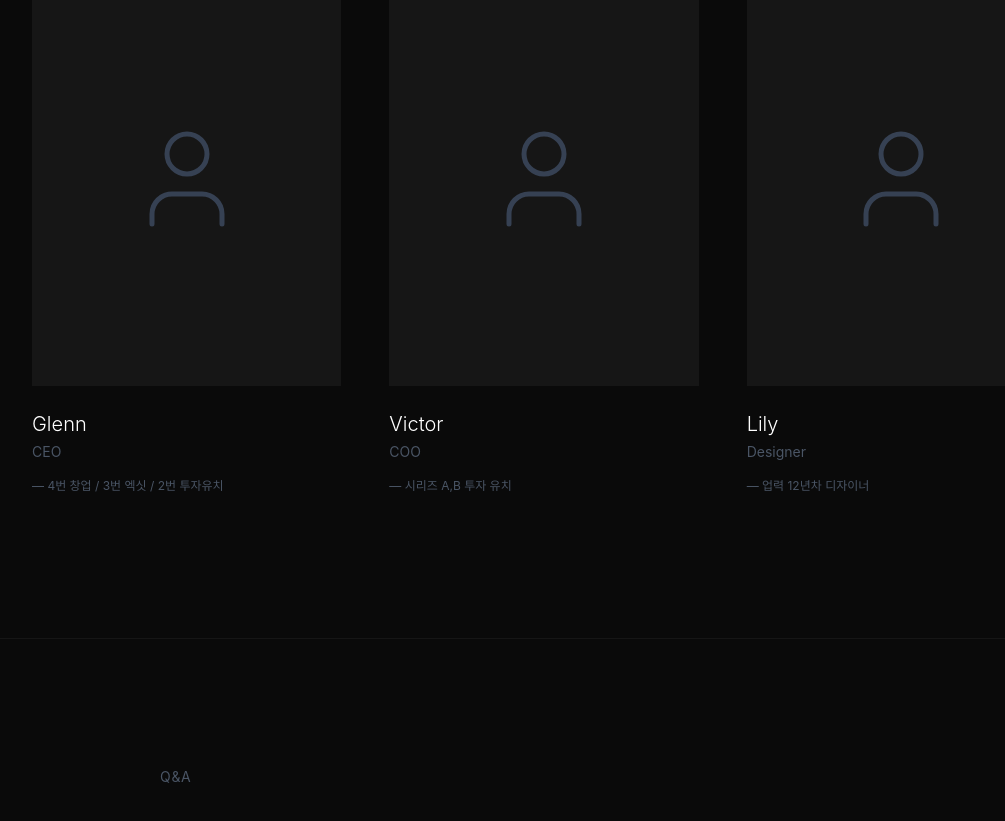
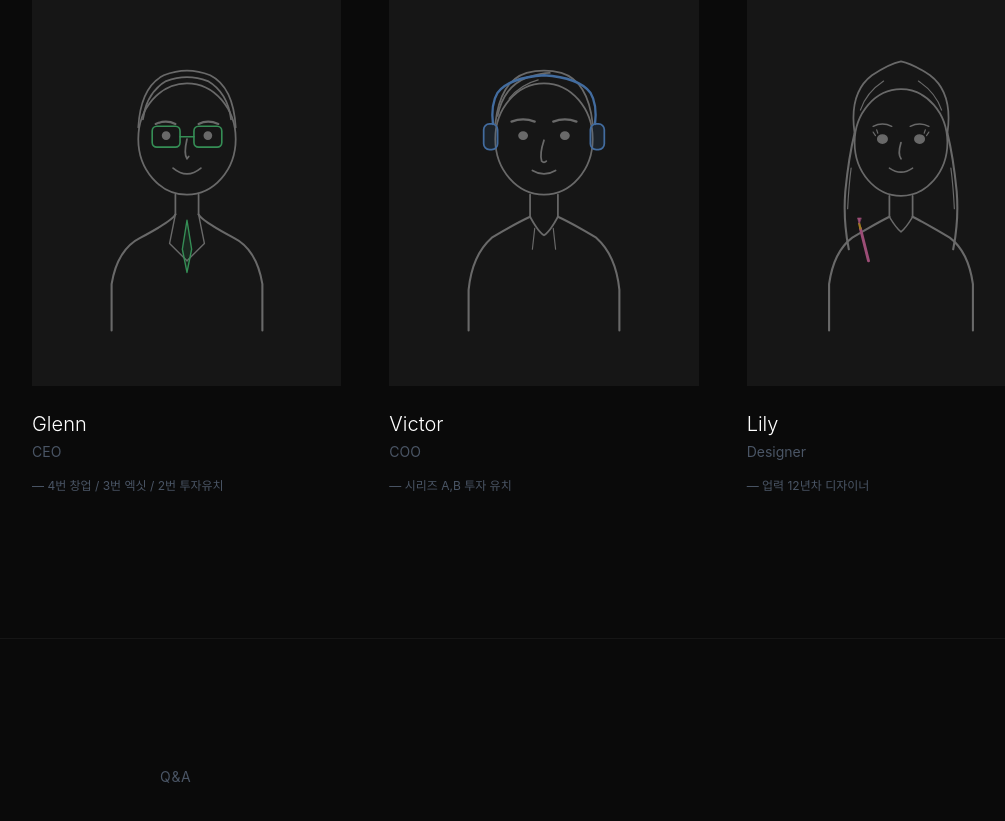
Before and after one commit to gunheekim90/tsa-landing, a React (Vite) app: page / in a window 1280 px wide. Shown: the part 5108-5929 px from the top of the page, without its empty margins (96-1101 px from the left). Built offline with nearby package versions, Linux system fonts and the light colour scheme.

Commit message:
Add colored sketch avatars for team members (green/blue/pink accents)

```diff
--- /dev/null
+++ b/src/app/components/SketchAvatar.tsx
@@ -0,0 +1,141 @@
+interface SketchAvatarProps {
+  variant: 'glenn' | 'victor' | 'lily';
+  className?: string;
+}
+
+export function SketchAvatar({ variant, className = '' }: SketchAvatarProps) {
+  return (
+    <svg
+      viewBox="0 0 200 260"
+      fill="none"
+      xmlns="http://www.w3.org/2000/svg"
+      className={className}
+      strokeLinecap="round"
+      strokeLinejoin="round"
+    >
+      {variant === 'glenn' && <GlennAvatar />}
+      {variant === 'victor' && <VictorAvatar />}
+      {variant === 'lily' && <LilyAvatar />}
+    </svg>
+  );
+}
+
+function GlennAvatar() {
+  return (
+    <g stroke="#a0a0a0" strokeWidth="1.5" fill="none">
+      {/* Head */}
+      <ellipse cx="100" cy="95" rx="42" ry="48" />
+      {/* Hair - short, neat */}
+      <path d="M58 85 Q60 50 80 40 Q100 32 120 40 Q140 50 142 85" />
+      <path d="M62 78 Q65 55 82 45 Q100 38 118 45 Q135 55 138 78" />
+      {/* Eyes */}
+      <circle cx="82" cy="92" r="3" fill="#a0a0a0" />
+      <circle cx="118" cy="92" r="3" fill="#a0a0a0" />
+      {/* Eyebrows */}
+      <path d="M73 82 Q82 78 90 82" strokeWidth="1.8" />
+      <path d="M110 82 Q118 78 127 82" strokeWidth="1.8" />
+      {/* Nose */}
+      <path d="M100 95 Q97 108 100 112 Q103 108 100 112" />
+      {/* Mouth - confident smile */}
+      <path d="M88 120 Q100 130 112 120" strokeWidth="1.5" />
+      {/* Glasses - green accent */}
+      <rect x="70" y="84" width="24" height="18" rx="4" strokeWidth="1.4" stroke="#4ade80" />
+      <rect x="106" y="84" width="24" height="18" rx="4" strokeWidth="1.4" stroke="#4ade80" />
+      <path d="M94 93 L106 93" strokeWidth="1.4" stroke="#4ade80" />
+      {/* Neck */}
+      <path d="M90 143 L90 160" />
+      <path d="M110 143 L110 160" />
+      {/* Shoulders / Collar - suit */}
+      <path d="M90 160 Q88 165 60 180 Q40 190 35 220 L35 260" strokeWidth="1.8" />
+      <path d="M110 160 Q112 165 140 180 Q160 190 165 220 L165 260" strokeWidth="1.8" />
+      {/* Suit lapel */}
+      <path d="M90 160 L85 185 L100 200" strokeWidth="1.2" />
+      <path d="M110 160 L115 185 L100 200" strokeWidth="1.2" />
+      {/* Tie - green accent */}
+      <path d="M100 165 L96 190 L100 210 L104 190 Z" strokeWidth="1.2" stroke="#4ade80" fill="#4ade80" fillOpacity="0.15" />
+    </g>
+  );
+}
+
+function VictorAvatar() {
+  return (
+    <g stroke="#a0a0a0" strokeWidth="1.5" fill="none">
+      {/* Head */}
+      <ellipse cx="100" cy="95" rx="42" ry="48" />
+      {/* Hair - slightly messy, modern */}
+      <path d="M58 82 Q62 45 85 38 Q100 34 115 38 Q138 45 142 82" />
+      <path d="M60 75 Q65 50 85 42 Q98 38 105 38" />
+      <path d="M70 60 Q80 48 95 44" strokeWidth="1" />
+      {/* Eyes */}
+      <ellipse cx="82" cy="92" rx="3.5" ry="3" fill="#a0a0a0" />
+      <ellipse cx="118" cy="92" rx="3.5" ry="3" fill="#a0a0a0" />
+      {/* Eyebrows - strong */}
+      <path d="M72 80 Q82 76 92 80" strokeWidth="2" />
+      <path d="M108 80 Q118 76 128 80" strokeWidth="2" />
+      {/* Nose */}
+      <path d="M100 96 Q96 108 98 114 Q100 116 102 114" />
+      {/* Mouth - slight smile */}
+      <path d="M90 122 Q100 128 110 122" strokeWidth="1.5" />
+      {/* Headphones - blue accent */}
+      <path d="M56 82 Q54 65 60 55 Q70 42 100 40 Q130 42 140 55 Q146 65 144 82" stroke="#60a5fa" strokeWidth="2" />
+      <rect x="48" y="82" width="12" height="22" rx="5" stroke="#60a5fa" strokeWidth="1.5" fill="#60a5fa" fillOpacity="0.15" />
+      <rect x="140" y="82" width="12" height="22" rx="5" stroke="#60a5fa" strokeWidth="1.5" fill="#60a5fa" fillOpacity="0.15" />
+      {/* Neck */}
+      <path d="M88 143 L88 162" />
+      <path d="M112 143 L112 162" />
+      {/* Shoulders - hoodie/casual */}
+      <path d="M88 162 Q75 168 55 180 Q38 195 35 225 L35 260" strokeWidth="1.8" />
+      <path d="M112 162 Q125 168 145 180 Q162 195 165 225 L165 260" strokeWidth="1.8" />
+      {/* Hoodie neckline */}
+      <path d="M88 162 Q95 175 100 178 Q105 175 112 162" strokeWidth="1.5" />
+      {/* Hoodie string */}
+      <path d="M92 172 L90 190" strokeWidth="1" />
+      <path d="M108 172 L110 190" strokeWidth="1" />
+    </g>
+  );
+}
+
+function LilyAvatar() {
+  return (
+    <g stroke="#a0a0a0" strokeWidth="1.5" fill="none">
+      {/* Head */}
+      <ellipse cx="100" cy="98" rx="40" ry="46" />
+      {/* Hair - long, flowing */}
+      <path d="M60 90 Q55 55 75 40 Q90 30 100 28 Q110 30 125 40 Q145 55 140 90" />
+      <path d="M60 90 Q55 110 52 140 Q50 165 55 190" strokeWidth="1.8" />
+      <path d="M140 90 Q145 110 148 140 Q150 165 145 190" strokeWidth="1.8" />
+      {/* Hair detail */}
+      <path d="M65 70 Q70 55 85 45" strokeWidth="1" />
+      <path d="M135 70 Q130 55 115 45" strokeWidth="1" />
+      <path d="M57 120 Q55 135 54 155" strokeWidth="1" />
+      <path d="M143 120 Q145 135 146 155" strokeWidth="1" />
+      {/* Eyes - slightly larger, expressive */}
+      <ellipse cx="84" cy="95" rx="4" ry="3.5" fill="#a0a0a0" />
+      <ellipse cx="116" cy="95" rx="4" ry="3.5" fill="#a0a0a0" />
+      {/* Eyelashes */}
+      <path d="M78 92 L76 89" strokeWidth="1" />
+      <path d="M80 90 L79 87" strokeWidth="1" />
+      <path d="M120 90 L121 87" strokeWidth="1" />
+      <path d="M122 92 L124 89" strokeWidth="1" />
+      {/* Eyebrows - gentle arch */}
+      <path d="M76 84 Q84 80 92 84" strokeWidth="1.3" />
+      <path d="M108 84 Q116 80 124 84" strokeWidth="1.3" />
+      {/* Nose - small */}
+      <path d="M100 98 Q97 108 100 112" />
+      {/* Mouth - gentle smile */}
+      <path d="M90 120 Q100 127 110 120" strokeWidth="1.3" />
+      {/* Neck */}
+      <path d="M90 144 L90 162" />
+      <path d="M110 144 L110 162" />
+      {/* Shoulders - blouse */}
+      <path d="M90 162 Q78 168 58 180 Q42 192 38 220 L38 260" strokeWidth="1.8" />
+      <path d="M110 162 Q122 168 142 180 Q158 192 162 220 L162 260" strokeWidth="1.8" />
+      {/* Collar */}
+      <path d="M90 162 Q96 172 100 175 Q104 172 110 162" strokeWidth="1.3" />
+      {/* Pencil in chest pocket - pink accent */}
+      <line x1="72" y1="200" x2="65" y2="172" stroke="#f472b6" strokeWidth="2.5" />
+      <line x1="65" y1="172" x2="64" y2="168" stroke="#fbbf24" strokeWidth="2" />
+      <polygon points="64,168 62.5,163 65.5,163" fill="#f472b6" stroke="#f472b6" strokeWidth="0.5" />
+    </g>
+  );
+}
--- a/src/app/components/Team.tsx
+++ b/src/app/components/Team.tsx
@@ -1,21 +1,24 @@
 import { motion } from 'motion/react';
-import { User } from 'lucide-react';
+import { SketchAvatar } from './SketchAvatar';
 
 const team = [
   {
     name: 'Glenn',
     role: 'CEO',
     achievements: ['4번 창업 / 3번 엑싯 / 2번 투자유치'],
+    avatar: 'glenn' as const,
   },
   {
     name: 'Victor',
     role: 'COO',
     achievements: ['시리즈 A,B 투자 유치'],
+    avatar: 'victor' as const,
   },
   {
     name: 'Lily',
     role: 'Designer',
     achievements: ['업력 12년차 디자이너'],
+    avatar: 'lily' as const,
   },
 ];
 
@@ -51,10 +54,9 @@ export function Team() {
             >
               {/* Image */}
               <div className="relative aspect-[3/4] mb-6 overflow-hidden bg-white/5 flex items-center justify-center">
-                <User
-                  size={120}
-                  className="text-gray-700 group-hover:text-gray-600 transition-all duration-700"
-                  strokeWidth={1}
+                <SketchAvatar
+                  variant={member.avatar}
+                  className="w-3/4 h-3/4 opacity-60 group-hover:opacity-80 transition-all duration-700"
                 />
               </div>
 
```
